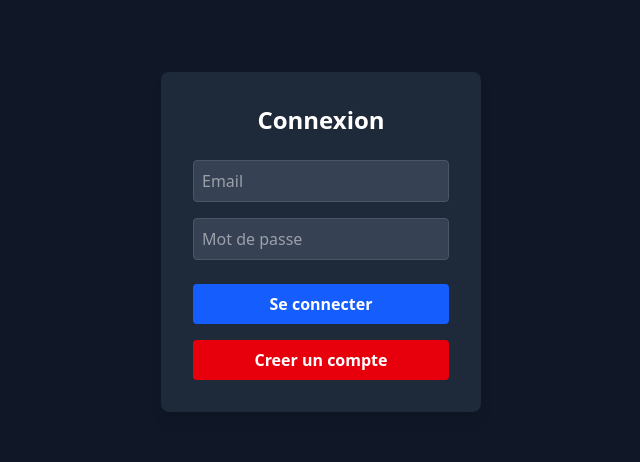
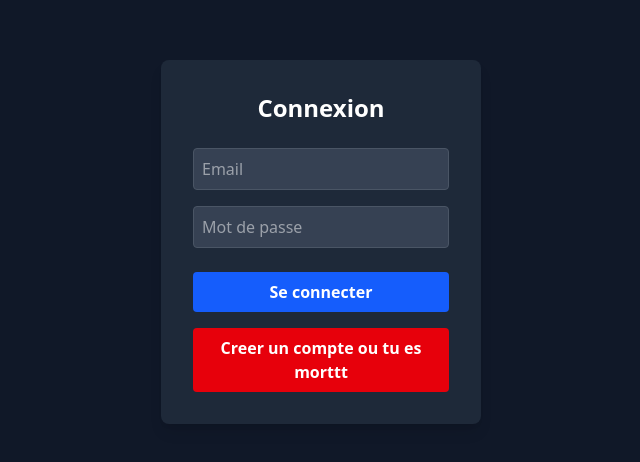
Before and after one commit to Tidragon-coder/API_Jeu, a React (Vite) app in the folder admin-dashboard/: page /login in a window 1280 px wide. Shown: the part 158-620 px from the top of the page, without its empty margins (319-959 px from the left). Built offline with nearby package versions, Linux system fonts and the light colour scheme; no server answers.

Commit message:
#024.7 / feat : gitaction V4 connect to VPS V5

```diff
--- a/admin-dashboard/src/pages/login.tsx
+++ b/admin-dashboard/src/pages/login.tsx
@@ -72,7 +72,7 @@
         >
           Se connecter
         </button>
-        <button  className="w-full bg-red-600 hover:bg-blue-700 p-2 rounded font-semibold transition-colors mt-4" onClick={() => navigate("/register")}>Creer un compte</button>
+        <button  className="w-full bg-red-600 hover:bg-blue-700 p-2 rounded font-semibold transition-colors mt-4" onClick={() => navigate("/register")}>Creer un compte ou tu es morttt</button>
 
         {message && (
           <p
```
